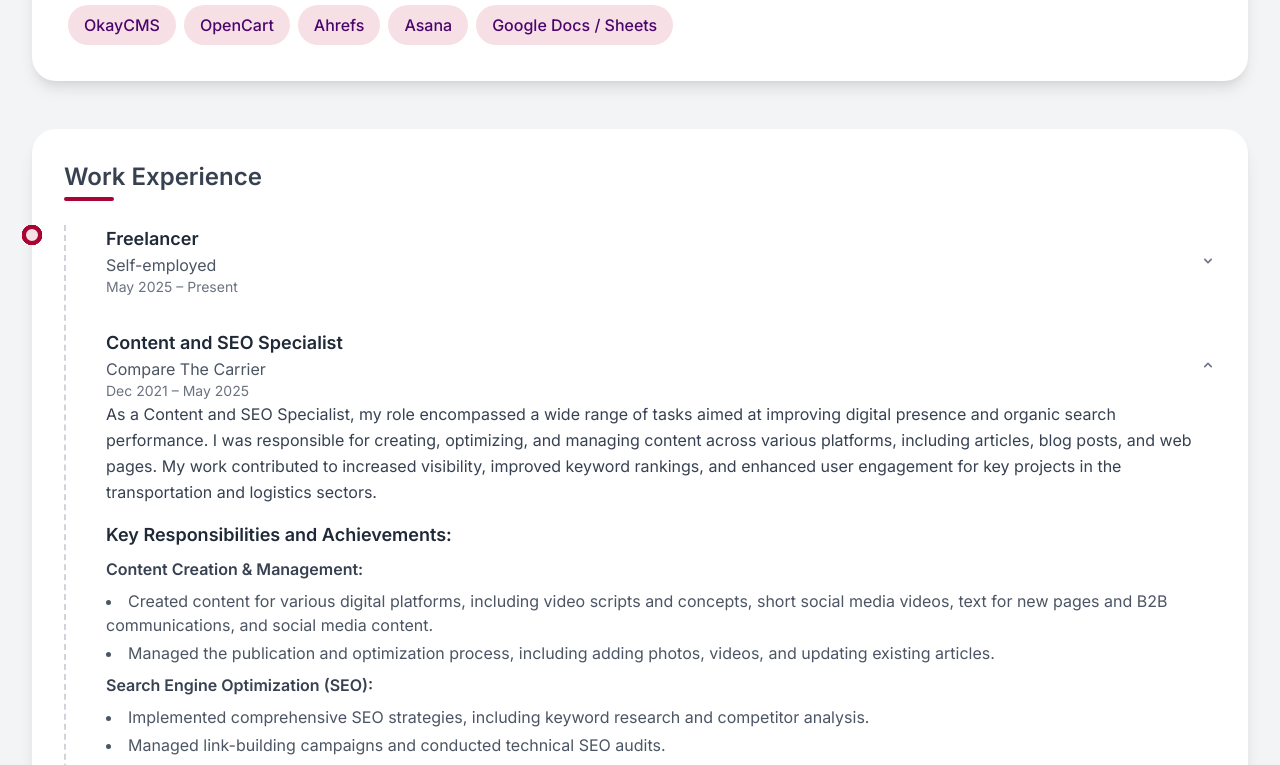
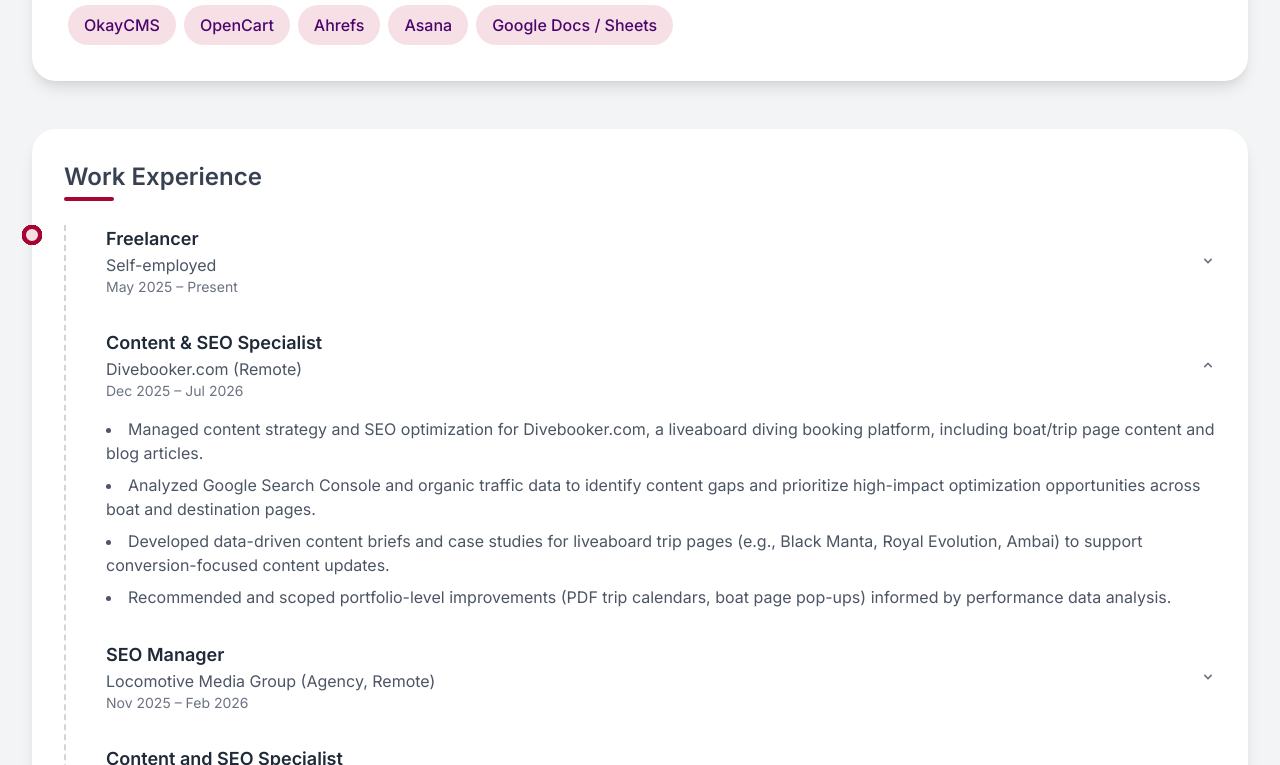
Before and after one commit to SaffronUA/Anastasiia-Safronova-Resume, a plain HTML site: page index-en.html in a window 1280 px wide. Both pictures are taken after a click on the element 661 px from the left and 1166 px from the top of the page. Shown: the part 801-1566 px from the top of the page. Drawn offline with nearby package versions, Linux system fonts and the light colour scheme.

Commit message:
додан досвід роботи eng

```diff
--- a/index-en.html
+++ b/index-en.html
@@ -370,6 +370,51 @@ transition: transform 0.5s ease-in-out;
                         </ul>
                     </div>
                 </div>
+
+        <!-- Job Item (Divebooker) -->
+<div class="timeline-item mb-8">
+<div class="cursor-pointer job-toggle flex justify-between items-center">
+<div class="flex-grow">
+<h3 class="text-lg font-semibold text-gray-800">Content & SEO Specialist</h3>
+<p class="text-md text-gray-600">Divebooker.com (Remote)</p>
+<p class="text-sm text-gray-500">Dec 2025 – Jul 2026</p>
+</div>
+<svg class="w-4 h-4 text-gray-500 ml-2 transform transition-transform duration-200" viewBox="0 0 20 20" fill="currentColor">
+<path fill-rule="evenodd" d="M5.293 7.293a1 1 0 011.414 0L10 10.586l3.293-3.293a1 1 0 111.414 1.414l-4 4a1 1 0 01-1.414 0l-4-4a1 1 0 010-1.414z" clip-rule="evenodd" />
+</svg>
+</div>
+<div class="details-content">
+<ul class="mt-4 list-disc list-inside text-gray-600 space-y-2">
+<li>Managed content strategy and SEO optimization for Divebooker.com, a liveaboard diving booking platform, including boat/trip page content and blog articles.</li>
+<li>Analyzed Google Search Console and organic traffic data to identify content gaps and prioritize high-impact optimization opportunities across boat and destination pages.</li>
+<li>Developed data-driven content briefs and case studies for liveaboard trip pages (e.g., Black Manta, Royal Evolution, Ambai) to support conversion-focused content updates.</li>
+<li>Recommended and scoped portfolio-level improvements (PDF trip calendars, boat page pop-ups) informed by performance data analysis.</li>
+</ul>
+</div>
+</div>
+<!-- Job Item (Locomotive Media Group) -->
+<div class="timeline-item mb-8">
+<div class="cursor-pointer job-toggle flex justify-between items-center">
+<div class="flex-grow">
+<h3 class="text-lg font-semibold text-gray-800">SEO Manager</h3>
+<p class="text-md text-gray-600">Locomotive Media Group (Agency, Remote)</p>
+<p class="text-sm text-gray-500">Nov 2025 – Feb 2026</p>
+</div>
+<svg class="w-4 h-4 text-gray-500 ml-2 transform transition-transform duration-200" viewBox="0 0 20 20" fill="currentColor">
+<path fill-rule="evenodd" d="M5.293 7.293a1 1 0 011.414 0L10 10.586l3.293-3.293a1 1 0 111.414 1.414l-4 4a1 1 0 01-1.414 0l-4-4a1 1 0 010-1.414z" clip-rule="evenodd" />
+</svg>
+</div>
+<div class="details-content">
+<ul class="mt-4 list-disc list-inside text-gray-600 space-y-2">
+<li>Conducted full technical SEO audits (hreflang/lang configuration, metadata, URL structure, robots.txt, backlink profile) for agency clients, including elma-consulting.ua, delivering prioritized recommendations.</li>
+<li>Built semantic cores and site-structure maps for multiple clients (legal/accounting services, international fintech consulting) using Serpstat, and redesigned information architecture (product tree, site menu) for a legal/accounting client.</li>
+<li>Performed competitor keyword and backlink analysis (Ahrefs, Serpstat) for a fintech consulting client, benchmarking against key industry competitors.</li>
+<li>Audited backlink profiles (2,500+ referring pages) via Ahrefs to identify link-building opportunities and flag low-quality links.</li>
+<li>Deepened hands-on expertise in SE Ranking, Ahrefs, Google Search Console/Analytics, and AI Overview optimization strategy through structured agency training.</li>
+</ul>
+</div>
+</div>
+
                 <div class="timeline-item mb-8">
 <div class="cursor-pointer job-toggle flex justify-between items-center">
     <div class="flex-grow">
```
